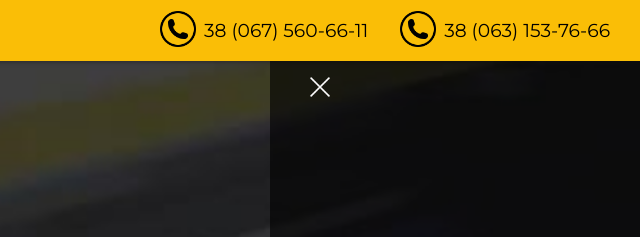
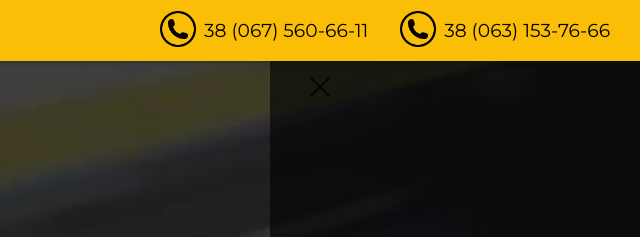
Before and after one commit to yalandr/cmykforprint, a plain HTML site: page index.html in a window 1280 px wide. Both pictures are taken after a click on the element 1133 px from the left and 30 px from the top of the page. Shown: the top 237 px of the page, 370-1010 px from the left. Drawn offline with Linux system fonts and the light colour scheme.

Commit message:
Update index.html

```diff
--- a/index.html
+++ b/index.html
@@ -53,7 +53,7 @@
 			</div>
 			<div class="menu__burger">
 				<ul class="mobile__menu">
-					<li class="close__menu"><img src="img/close-white.png" class="close__icon" alt=""></li>
+					<li class="close__menu"><img src="img/cross.png" class="close__icon" alt=""></li>
 					<li class="mobile__menu__item"><a href="#products">Продукція</a></li>
 					<li class="mobile__menu__item"><a href="#services">Послуги</a></li>
 					<li class="mobile__menu__item"><a href="#about">Про нас</a></li>
```
